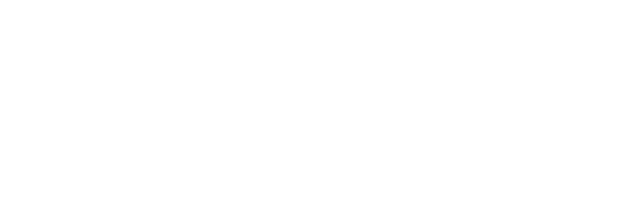
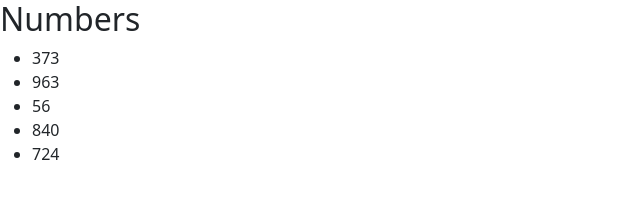
Before and after one commit to giuseppevignanello/js-simon, a plain HTML site: page index.html in a window 1280 px wide. Shown: the whole page, without its empty margins (0-640 px from the left). Drawn offline with nearby package versions, Linux system fonts and the light colour scheme.

Commit message:
add 5 random numbers

```diff
--- a/assets/js/main.js
+++ b/assets/js/main.js
@@ -4,6 +4,39 @@
 
 
 //Get an element of the dom to show the numbers
+
+const numbersList = document.getElementById("numbers");
+
 //Take 5 random number with a function and save them in an array
+let randomNumbers = [];
+
+while (randomNumbers.length < 5) {
+    let randomNumber = random_number_in_a_int_range(1, 1000);
+    const randomNumberItem = document.createElement("li");
+    randomNumberItem.append(randomNumber)
+    numbersList.append(randomNumberItem)
+
+
+    if (!randomNumbers.includes(randomNumber)) {
+        randomNumbers.push(randomNumber)
+    }
+
+}
+
+
+console.log(randomNumbers);
+
 //Show the prompts with a setTiming function and save them in an array
 // compare the user's array with the random's array
+
+
+
+
+
+// /random number function
+function random_number_in_a_int_range(min, max) {
+
+    randomNumber = Number(Math.ceil(Math.random() * (max - min + 1)));
+    return randomNumber
+
+}
--- a/index.html
+++ b/index.html
@@ -6,14 +6,17 @@
     <meta http-equiv="X-UA-Compatible" content="IE=edge">
     <meta name="viewport" content="width=device-width, initial-scale=1.0">
     <link href="https://cdn.jsdelivr.net/npm/bootstrap@5.2.3/dist/css/bootstrap.min.css" rel="stylesheet"
-    integrity="sha384-rbsA2VBKQhggwzxH7pPCaAqO46MgnOM80zW1RWuH61DGLwZJEdK2Kadq2F9CUG65" crossorigin="anonymous">
+        integrity="sha384-rbsA2VBKQhggwzxH7pPCaAqO46MgnOM80zW1RWuH61DGLwZJEdK2Kadq2F9CUG65" crossorigin="anonymous">
     <link rel="stylesheet" href="./assets/css/style.css">
     <title>Simon says</title>
 </head>
 
 <body>
 
+    <h2>Numbers</h2>
+    <ul id="numbers">
 
+    </ul>
 
 
 
@@ -21,8 +24,8 @@
 
 
     <script src="https://cdn.jsdelivr.net/npm/bootstrap@5.2.3/dist/js/bootstrap.bundle.min.js"
-    integrity="sha384-kenU1KFdBIe4zVF0s0G1M5b4hcpxyD9F7jL+jjXkk+Q2h455rYXK/7HAuoJl+0I4"
-    crossorigin="anonymous"></script>
+        integrity="sha384-kenU1KFdBIe4zVF0s0G1M5b4hcpxyD9F7jL+jjXkk+Q2h455rYXK/7HAuoJl+0I4"
+        crossorigin="anonymous"></script>
     <script src="./assets/js/main.js"></script>
 </body>
 
```
